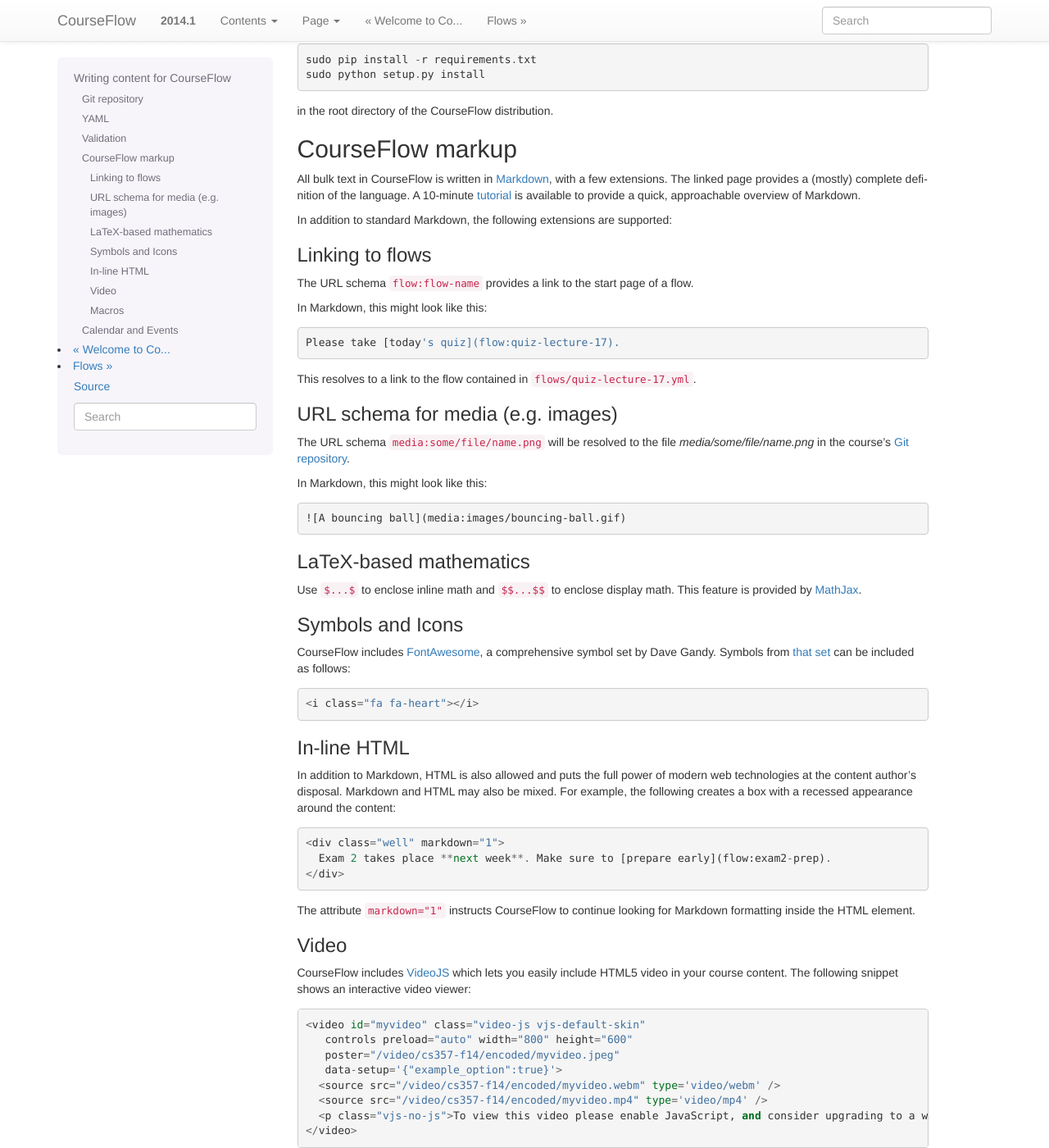
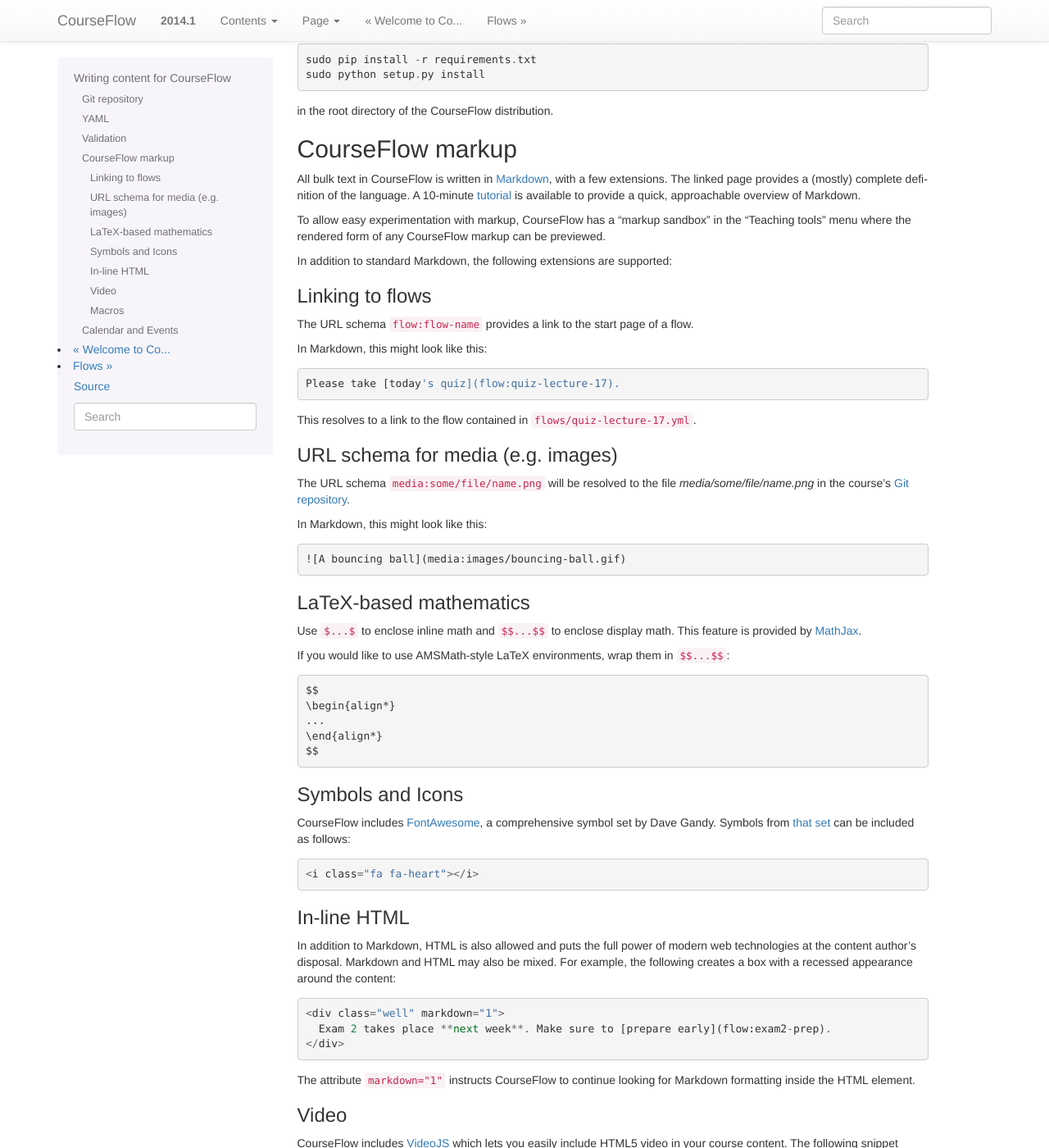
Before and after one commit to inducer/relate, a Sphinx documentation site: the page built from doc/content.rst, in a window 1280 px wide and 1400 px high, scrolled down 1317 px. Shown: the whole window at 82% size. Built offline with Sphinx 7.4.7, drawn with Linux system fonts in a browser that asks for light colours.

Commit message:
Doc tweaks

```diff
--- a/doc/content.rst
+++ b/doc/content.rst
@@ -95,6 +95,10 @@
 10-minute `tutorial <http://markdowntutorial.com/>`_ is available to provide a
 quick, approachable overview of Markdown.
 
+To allow easy experimentation with markup, CourseFlow has a "markup sandbox" in
+the "Teaching tools" menu where the rendered form of any CourseFlow markup can
+be previewed.
+
 In addition to standard Markdown, the following extensions are
 supported:
 
@@ -128,6 +132,15 @@
 Use ``$...$`` to enclose inline math
 and ``$$...$$`` to enclose display math. This feature is provided
 by `MathJax <http://www.mathjax.org/>`_.
+
+If you would like to use AMSMath-style LaTeX environments, wrap them
+in ``$$...$$``::
+
+    $$
+    \begin{align*}
+    ...
+    \end{align*}
+    $$
 
 Symbols and Icons
 ^^^^^^^^^^^^^^^^^
```
